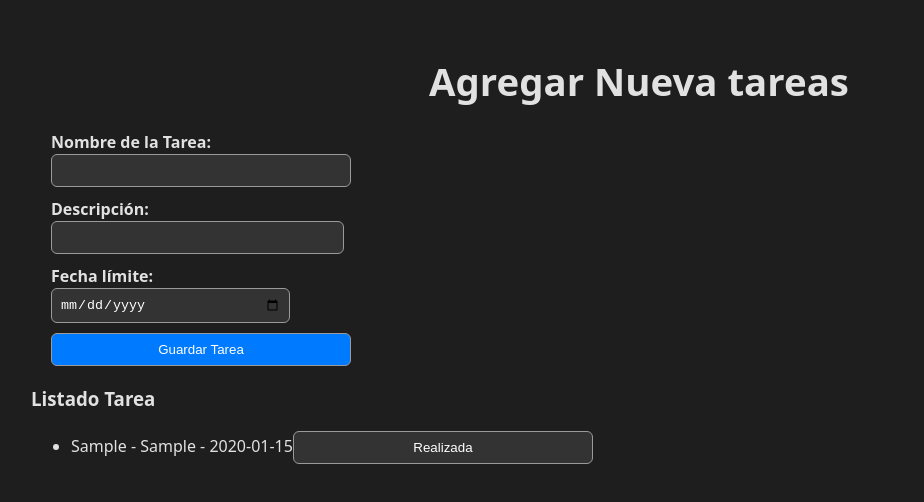
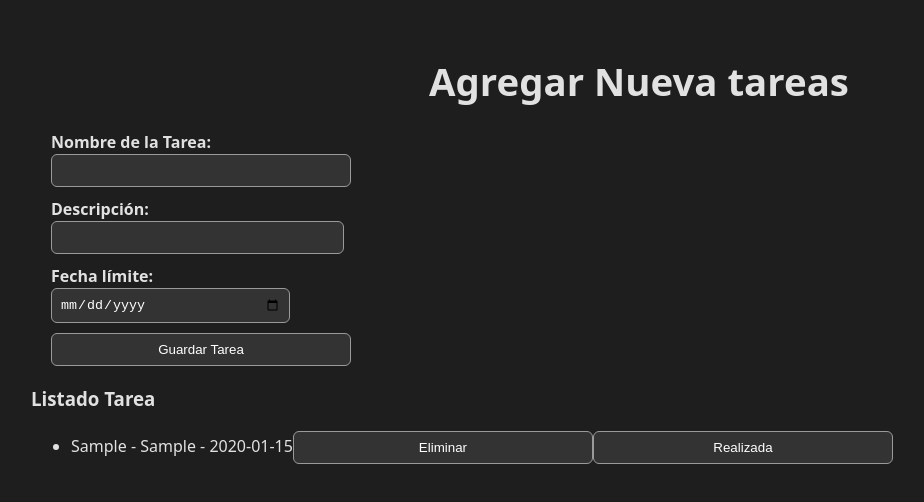
Before and after one commit to LautyCano/TP3PV2025Grupo17, a React (Vite) app: page / in a window 1280 px wide. Both pictures are taken after typing "Sample", "Sample", "2020-01-15" into the empty fields and a click on the button "Guardar Tarea". Shown: the top 502 px of the page, without its empty margins (1-925 px from the left). Built offline with nearby package versions, Linux system fonts and the light colour scheme.

Commit message:
Funcion de Eliminar Agregada por LautaroCano

```diff
--- a/src/assets/components/Tarea.jsx
+++ b/src/assets/components/Tarea.jsx
@@ -33,6 +33,12 @@ function Tarea() {
             tarea.id === id ? { ...tarea, realizada: true } : tarea
         );
         setTareas(tareasActualizadas);
+    };
+
+    const eliminarTarea = (idAEliminar) => {
+        const nuevasTareas = tareas.filter(tarea => tarea.id !== idAEliminar);
+        setTareas(nuevasTareas);
+        console.log("Tarea eliminada. Lista de tareas actualizada:", nuevasTareas);
     };
 
     return (
@@ -87,7 +93,7 @@ function Tarea() {
                         <span style={{ textDecoration: tarea.realizada ? 'line-through' : 'none' }}>
                             {tarea.nombre} - {tarea.descripcion} - {tarea.fecha}
                         </span>
-
+                        <button type="button" onClick={() => eliminarTarea(tarea.id)}>Eliminar</button>
                         <button type="button" onClick={() => marcarComoRealizada(tarea.id)}> Realizada </button>
                     </li>
                 ))}
--- a/src/assets/css/Tarea.css
+++ b/src/assets/css/Tarea.css
@@ -10,7 +10,7 @@ form {
     font-weight: bold;
   }
 
-  input, textarea, button {
+  input, button {
     width: 100%;
     max-width: 300px;
     padding: 8px;
@@ -22,7 +22,7 @@ form {
   }
 
   button[type="submit"] {
-    background-color: #007bff;
+    background-color: #333;;
     color: white;
     cursor: pointer;
   }
@@ -30,6 +30,12 @@ form {
   button[type="submit"]:hover {
     background-color: #005fa3;
   }
+
+  button[type="button"]:hover{
+    background-color: #ff0d00;
+    color: white;
+    cursor: pointer;
+  }
   .tachado {
     text-decoration: line-through;
     color: gray;
```
